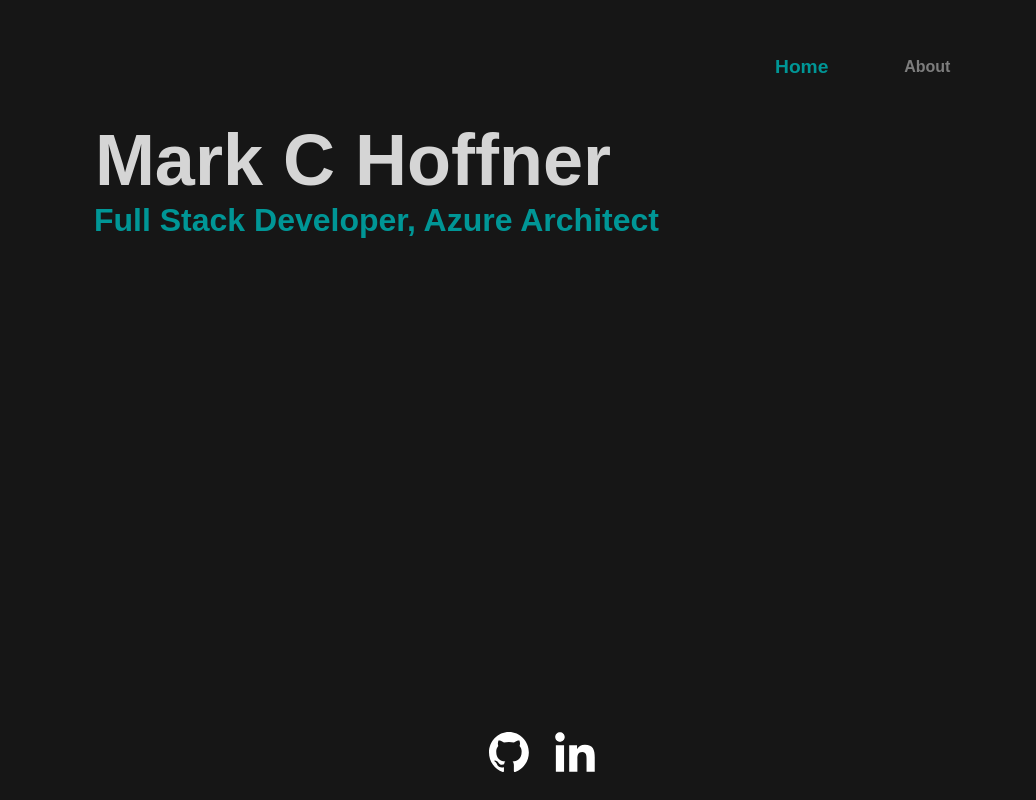
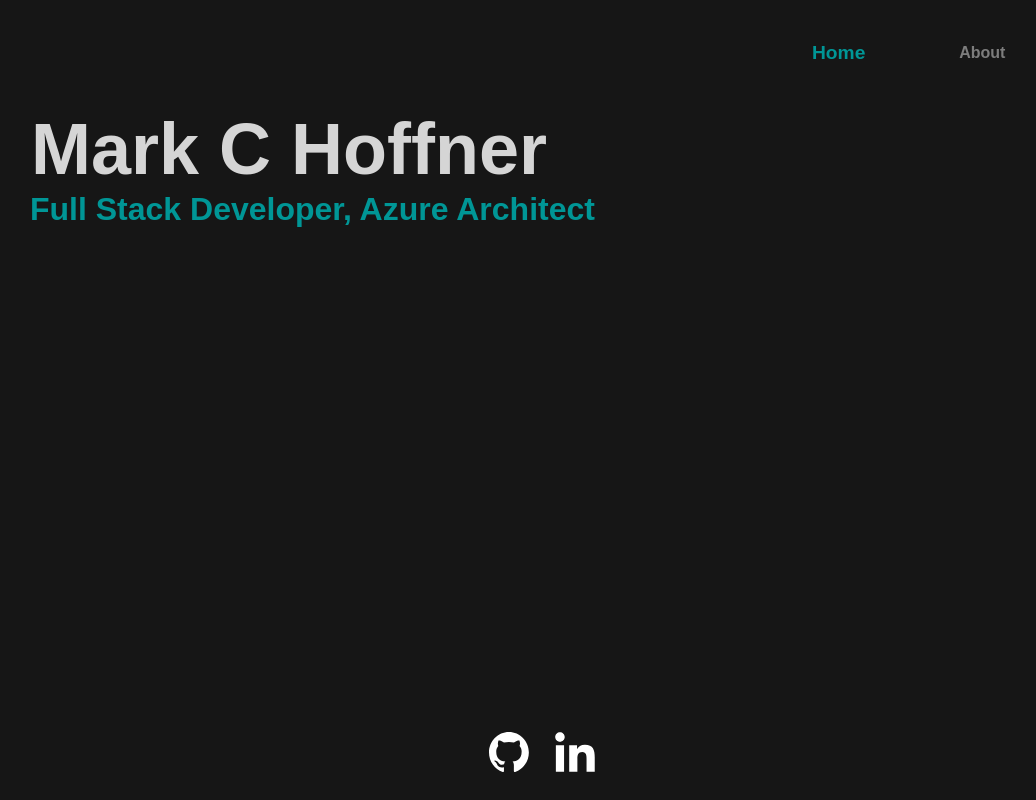
Before and after one commit to mark-c-hoffner/mark-c-hoffner.github.io, a React app: page / in a window 1280 px wide. Shown: the whole page, without its empty margins (98-1134 px from the left). Built offline with nearby package versions, Linux system fonts and the light colour scheme.

Commit message:
STYLING: Limit horizontal page growth

```diff
--- a/src/components/App/App.css
+++ b/src/components/App/App.css
@@ -1,8 +1,16 @@
+.main-container {
+    max-width: 1280px;
+    margin-right: auto;
+    margin-left: auto;
+    padding: 10dvw;
+    padding-top: 3dvh;
+    padding-bottom: 1dvh;
+}
+
 .centered {
     text-align: left;
     margin-right: auto;
     margin-left: auto;
-    width: 70%;
 }
 
 nav {
@@ -12,9 +20,7 @@ nav {
     display: flex;
     flex-direction: row;
     justify-content: flex-end;
-    padding-top: 5dvh;
     padding-bottom: 3dvh;
-    width: 70%;
 }
 
 nav a {
--- a/src/components/App/App.jsx
+++ b/src/components/App/App.jsx
@@ -31,6 +31,7 @@ const App = () => {
                 <meta charset="utf-8" />
                 <title>Mark C Hoffner</title>
             </Helmet>
+            <div className="main-container">
                 <Router>
                     <nav>
                         {getNavLinks()}
@@ -42,6 +43,7 @@ const App = () => {
                     </Suspense>
                 </Router>
                 <Footer />
+            </div>
         </div >
     );
 };
```
Lines whose indentation alone changed are shown as unchanged.
